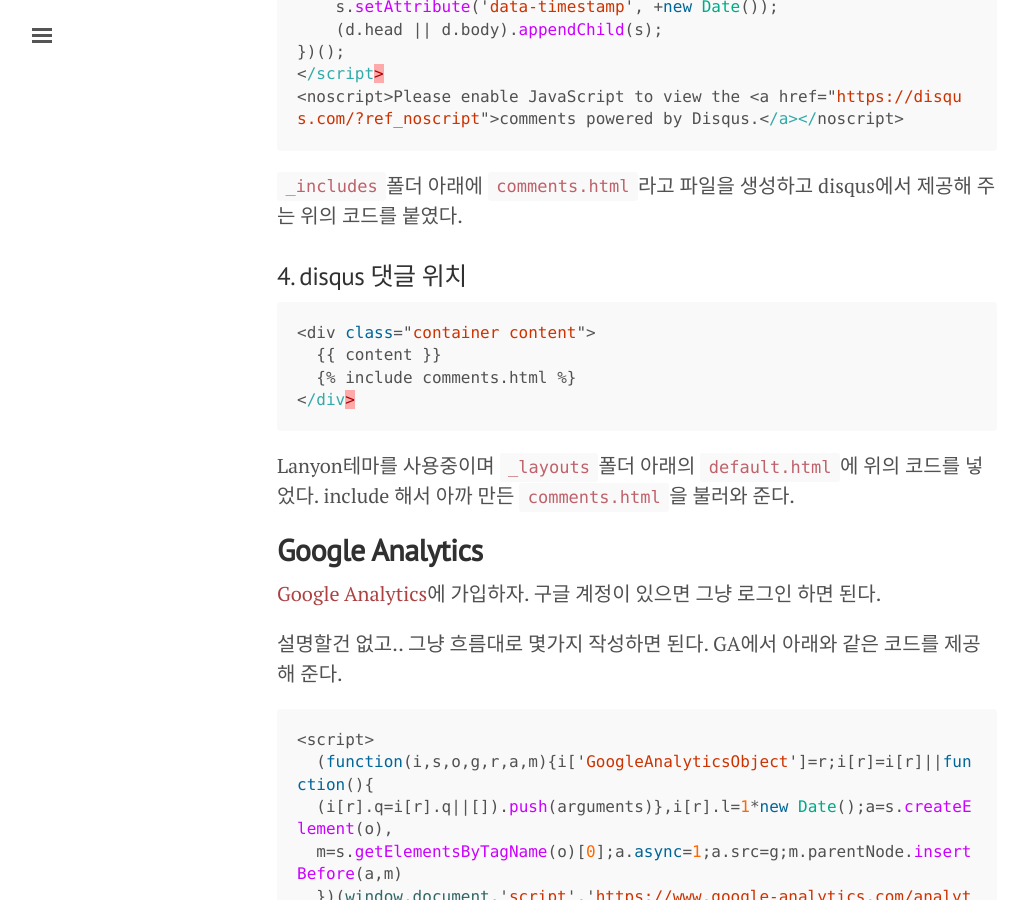
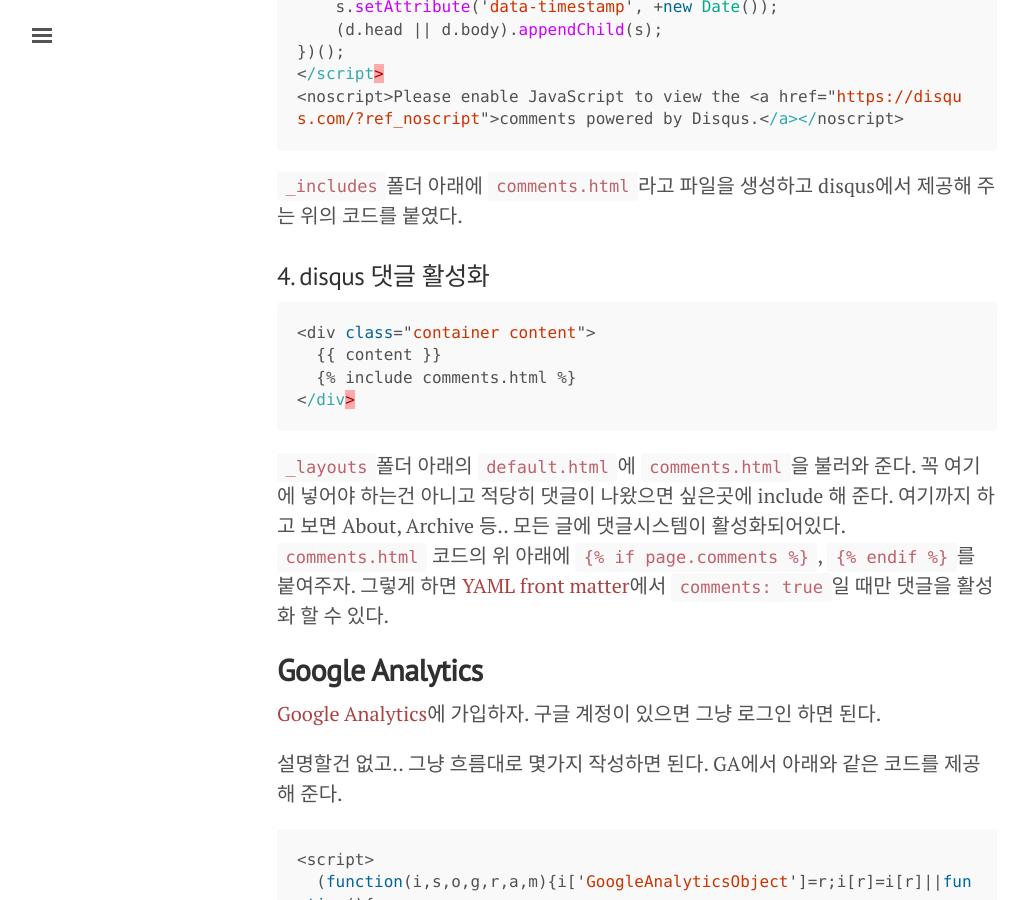
Before and after one commit to hyesun03/hyesun03.github.io, a Jekyll site: the page built from _posts/2016-09-03-disqusAndGA.md, in a window 1280 px wide and 900 px high, scrolled down 3858 px. Shown: the whole window, without its empty margins (3-1029 px from the left). Built offline with Jekyll 4.4.1, drawn with Linux system fonts in a browser that asks for light colours; comment, search, counter and statistics services are not loaded.

Commit message:
disqus 포스팅 수정

````diff
--- a/_posts/2016-09-03-disqusAndGA.md
+++ b/_posts/2016-09-03-disqusAndGA.md
@@ -51,7 +51,7 @@ var disqus_config = function () {
 
 `_includes`폴더 아래에 `comments.html`라고 파일을 생성하고 disqus에서 제공해 주는 위의 코드를 붙였다.
 
-### 4. disqus 댓글 위치
+### 4. disqus 댓글 활성화
 {% raw %}
 ``` javascript
 <div class="container content">
@@ -60,7 +60,7 @@ var disqus_config = function () {
 </div>
 ```
 {% endraw %}
-Lanyon테마를 사용중이며 `_layouts`폴더 아래의 `default.html`에 위의 코드를 넣었다. include 해서 아까 만든 `comments.html`을 불러와 준다.
+`_layouts`폴더 아래의 `default.html`에 `comments.html`을 불러와 준다. 꼭 여기에 넣어야 하는건 아니고 적당히 댓글이 나왔으면 싶은곳에 include 해 준다. 여기까지 하고 보면 About, Archive 등.. 모든 글에 댓글시스템이 활성화되어있다. `comments.html` 코드의 위 아래에 `{{ "{% if page.comments " }}%}`, `{{ "{% endif " }}%}`를 붙여주자. 그렇게 하면 [YAML front matter](http://jekyllrb.com/docs/frontmatter/)에서 `comments: true`일 때만 댓글을 활성화 할 수 있다.
 
 ## **Google Analytics**
 [Google Analytics](https://www.google.co.kr/intl/ko/analytics/)에 가입하자. 구글 계정이 있으면 그냥 로그인 하면 된다.
````
